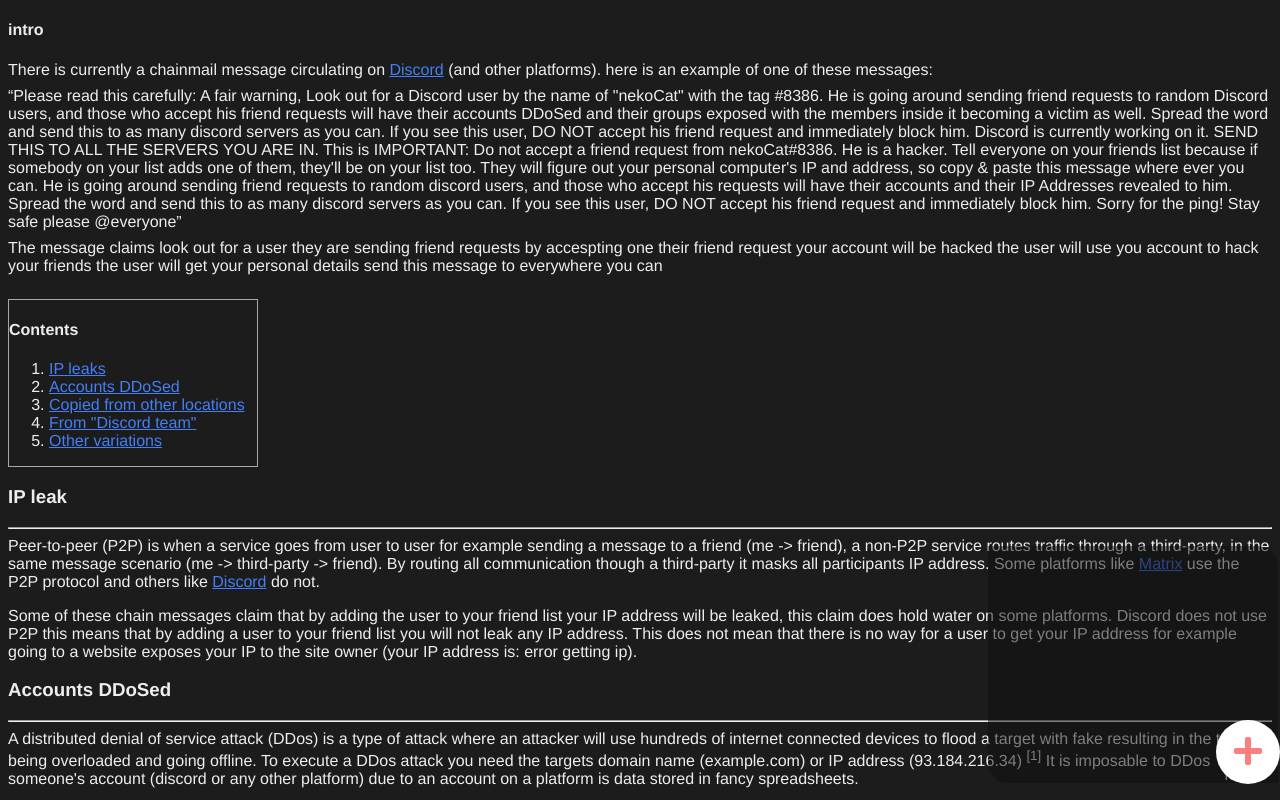
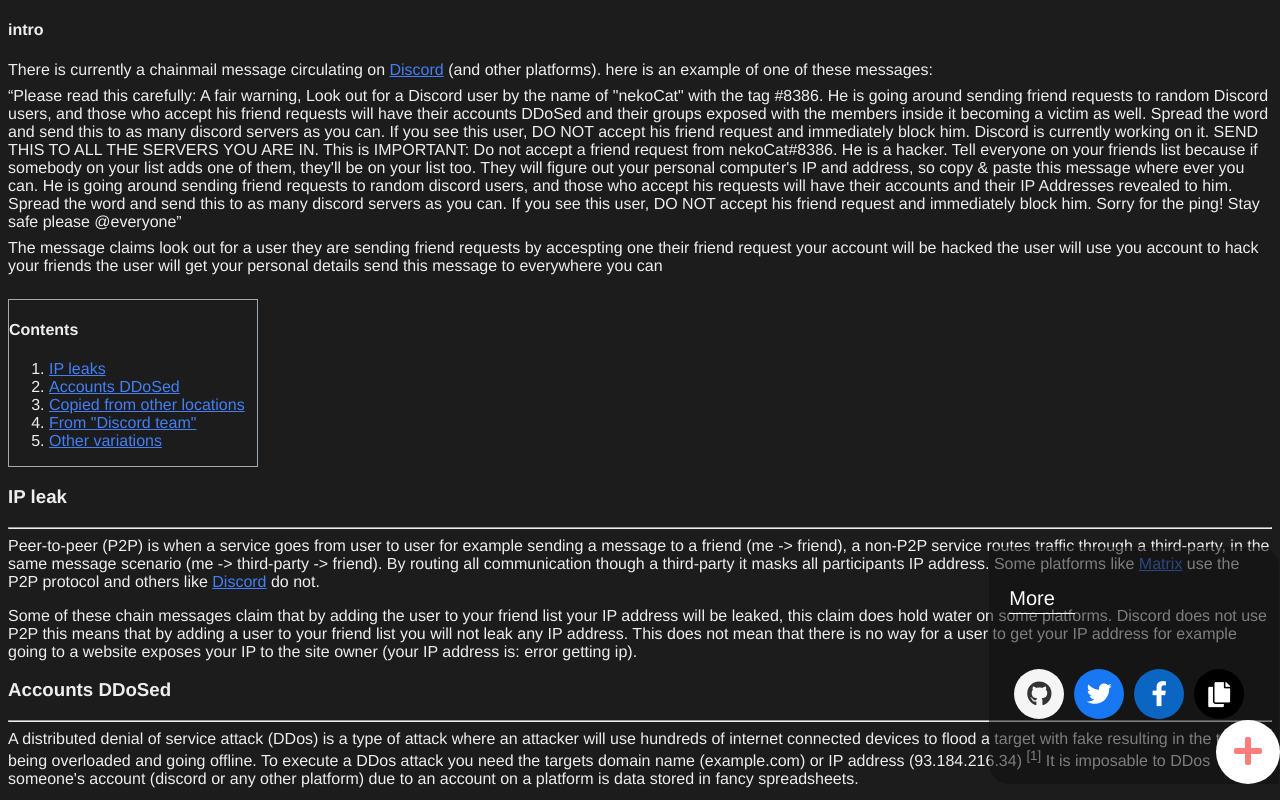
Before and after one commit to numselli/discord-chainmail, a plain HTML site: page index.html in a window 1280 px wide. Both pictures are taken after a click on the element 1248 px from the left and 752 px from the top of the page. Shown: the top 800 px of the page. Drawn offline with Linux system fonts and the light colour scheme; no server answers; a script that the page names is missing.

Commit message:
improve lighthouse scores

```diff
--- a/assets/css/styles.css
+++ b/assets/css/styles.css
@@ -139,8 +139,9 @@
   align-items: center;
   justify-content: center;
 }
-.share-options.active .title
-.share-options.active .social-media{
+.share-options.active .title,
+.share-options.active .social-media,
+.share-options.active .link-container{
   opacity: 1;
   transition: .5s;
   transition-delay: .5s;
--- a/index.html
+++ b/index.html
@@ -33,19 +33,17 @@
 	<body>
 		<!-- content -->
 		<div>
-
-
-			<div class="container" style="position: fixed; right: 0; bottom: 2%; padding-right: 2%;">f0c5
+			<div class="container" style="position: fixed; right: 0; bottom: 2%; padding-right: 2%;">
 				<div class="share-btn" id="share-btn">
 					<div><i class="fa fa-plus"></i></div>
 				</div>
 				<div class="share-options" id="share-options">
 					<p class="title">More</p>
 					<div class="social-media">
-						<button class="social-media-btn" style="background: #f5f5f5;"><a href="https://github.com/numselli/discord-hackers" target="_blank" rel="noopener noreferrer" style="color: #333333 !important;"><i class="fab fa-github"></i></a></button>
-						<button class="social-media-btn" style="background: #1877F2;"><a href="https://twitter.com/intent/tweet?text=Help%20educate%20about%20fake%20chainmail%20messages.&url=https%3A%2F%2Fdiscord-chainmail.numselli.xyz" target="_blank" rel="noopener noreferrer" style="color: #ffffff !important;"><i class="fab fa-twitter"></i></a></button>
-						<button class="social-media-btn" style="background: #0A66C2;"><a href="https://www.facebook.com/sharer/sharer.php?u=https%3A%2F%2Fdiscord-chainmail.numselli.xyz" target="_blank" rel="noopener noreferrer" style="color: #ffffff !important;"><i class="fab fa-facebook-f"></i></a></button>
-						<button class="social-media-btn" id="copy-btn"><i class="fa fa-copy"></i></button>
+						<button class="social-media-btn" style="background: #f5f5f5;"><a href="https://github.com/numselli/discord-hackers" target="_blank" rel="noopener noreferrer" title="Veiw source code on Github" style="color: #333333 !important;"><i class="fab fa-github"></i></a></button>
+						<button class="social-media-btn" style="background: #1877F2;"><a href="https://twitter.com/intent/tweet?text=Help%20educate%20about%20fake%20chainmail%20messages.&url=https%3A%2F%2Fdiscord-chainmail.numselli.xyz" target="_blank" rel="noopener noreferrer" title="Share to Twitter" style="color: #ffffff !important;"><i class="fab fa-twitter"></i></a></button>
+						<button class="social-media-btn" style="background: #0A66C2;"><a href="https://www.facebook.com/sharer/sharer.php?u=https%3A%2F%2Fdiscord-chainmail.numselli.xyz" target="_blank" rel="noopener noreferrer" title="Share to Facebook" style="color: #ffffff !important;"><i class="fab fa-facebook-f"></i></a></button>
+						<button class="social-media-btn" id="copy-btn"><i class="fa fa-copy" title="Copy link to this site"></i></button>
 					</div>
 				</div>
 			</div>
```
